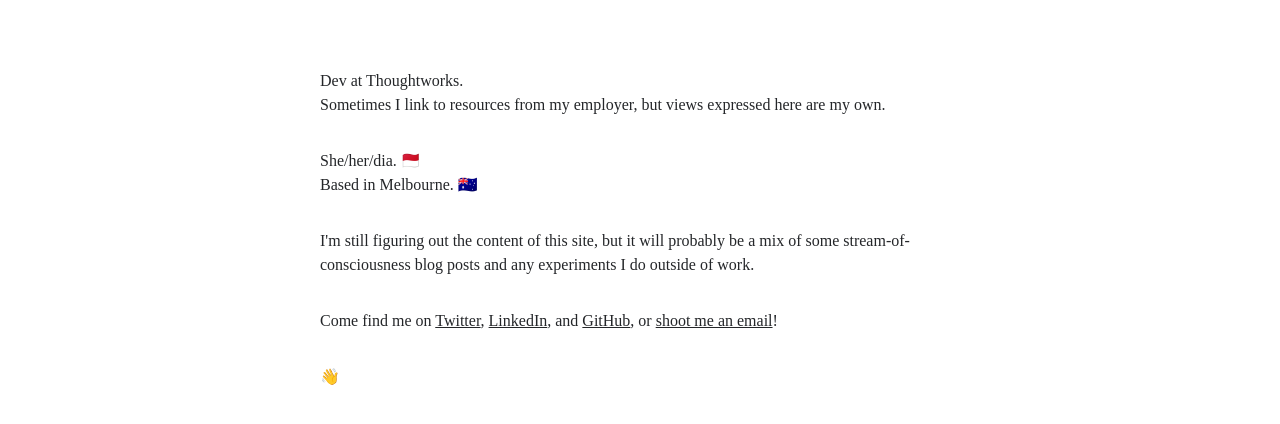
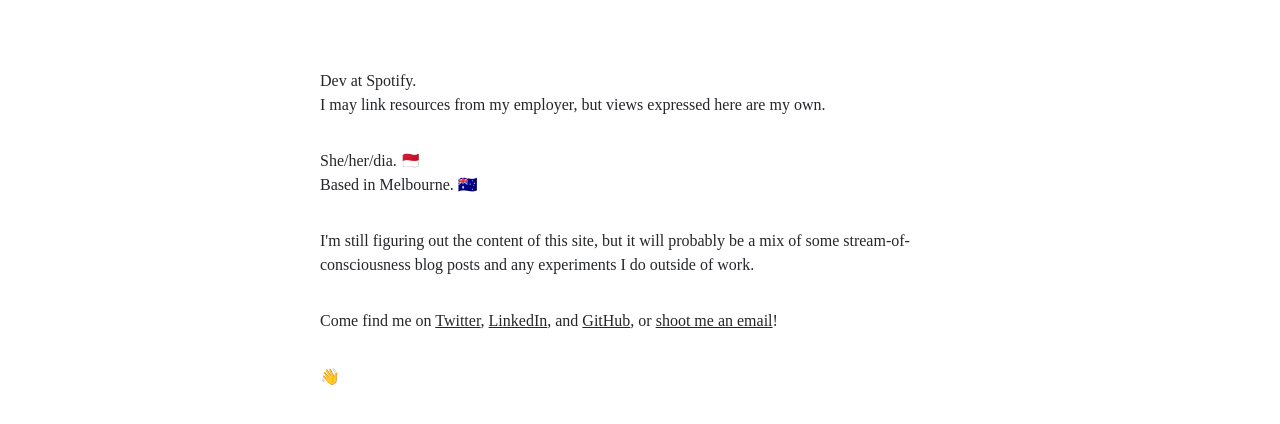
Before and after one commit to safiranugroho/safira.me-11ty, an Eleventy site: page index.njk in a window 1280 px wide. Shown: the part 160-584 px from the top of the page. Built offline with nearby package versions, Linux system fonts and the light colour scheme; Eleventy itself is replaced by a stand-in of ours; files that its build step writes are made by us from their sources.

Commit message:
update bio

```diff
--- a/index.njk
+++ b/index.njk
@@ -7,8 +7,8 @@
 
 <h1>Hi, I'm Safira.</h1>
 <p>
-  Dev at Thoughtworks.<br />
-  Sometimes I link to resources from my employer, but views expressed here are my own.<br />
+  Dev at Spotify.<br />
+  I may link resources from my employer, but views expressed here are my own.<br />
 </p>
 <p>
   She/her/dia. 🇲🇨<br />
```
